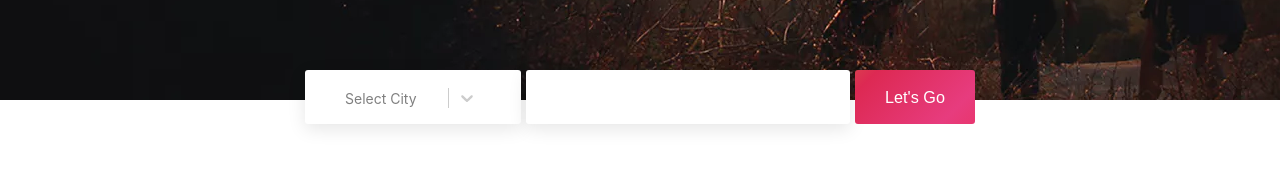
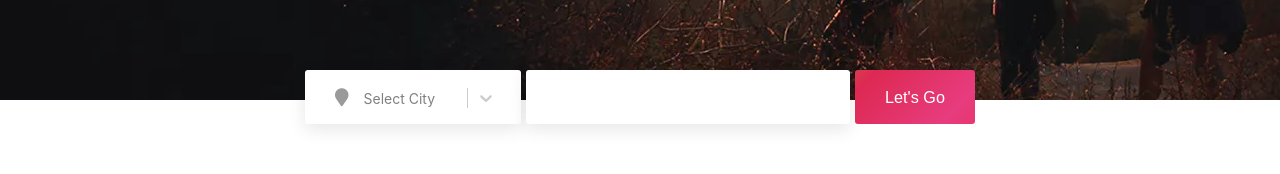
Before and after one commit to JakubMarczynski94/React-Travel-App, a React (Create React App) app: page / in a window 1280 px wide. Shown: the part 500-674 px from the top of the page. Built offline with nearby package versions, Linux system fonts and the light colour scheme.

Commit message:
Searchbar adjusted

```diff
--- a/src/Components/Header/Header.css
+++ b/src/Components/Header/Header.css
@@ -153,6 +153,14 @@
   box-shadow: 0 5px 18px 0 rgba(0, 0, 0, 0.1);
   background: white;
   cursor: pointer;
+  display: flex;
+}
+
+.select-city-large i {
+  color: #9a9a9a;
+  padding-top: 18px;
+  padding-left: 30px;
+  font-size: 18px;
 }
 
 .select-experience-large {
--- a/src/Components/Header/index.js
+++ b/src/Components/Header/index.js
@@ -77,6 +77,7 @@ class Header extends Component {
         <SlideShow />
         <div className="search-bar-div">
           <div className="select-city-large">
+            <i class="fas fa-map-marker" />
             <Searchbar style={customStyles} />
           </div>
           <div className="select-experience-large" />
@@ -115,15 +116,14 @@ const customStyles = {
     background: state.isSelected ? 'white' : 'white',
     fontSize: '13px',
     textAlign: 'left',
-    paddingLeft: '20px',
-    width: 150
+    width: 120
   }),
   control: () => ({
     width: 150,
     display: 'flex',
-    marginLeft: '30px',
     fontSize: '14px',
-    marginTop: '10px'
+    marginTop: '10px',
+    paddingLeft: '5px'
   }),
   singleValue: (provided, state) => {
     const opacity = state.isDisabled ? 0.5 : 1;
```
